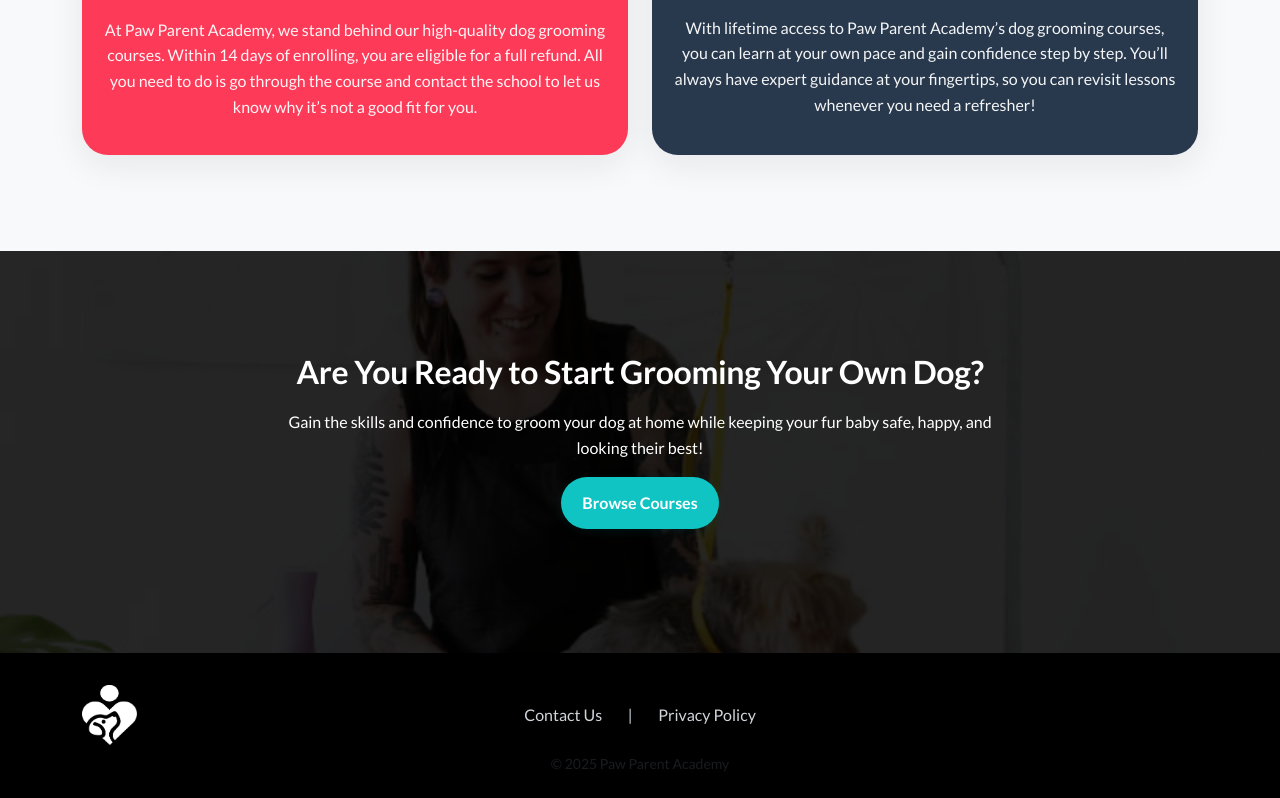
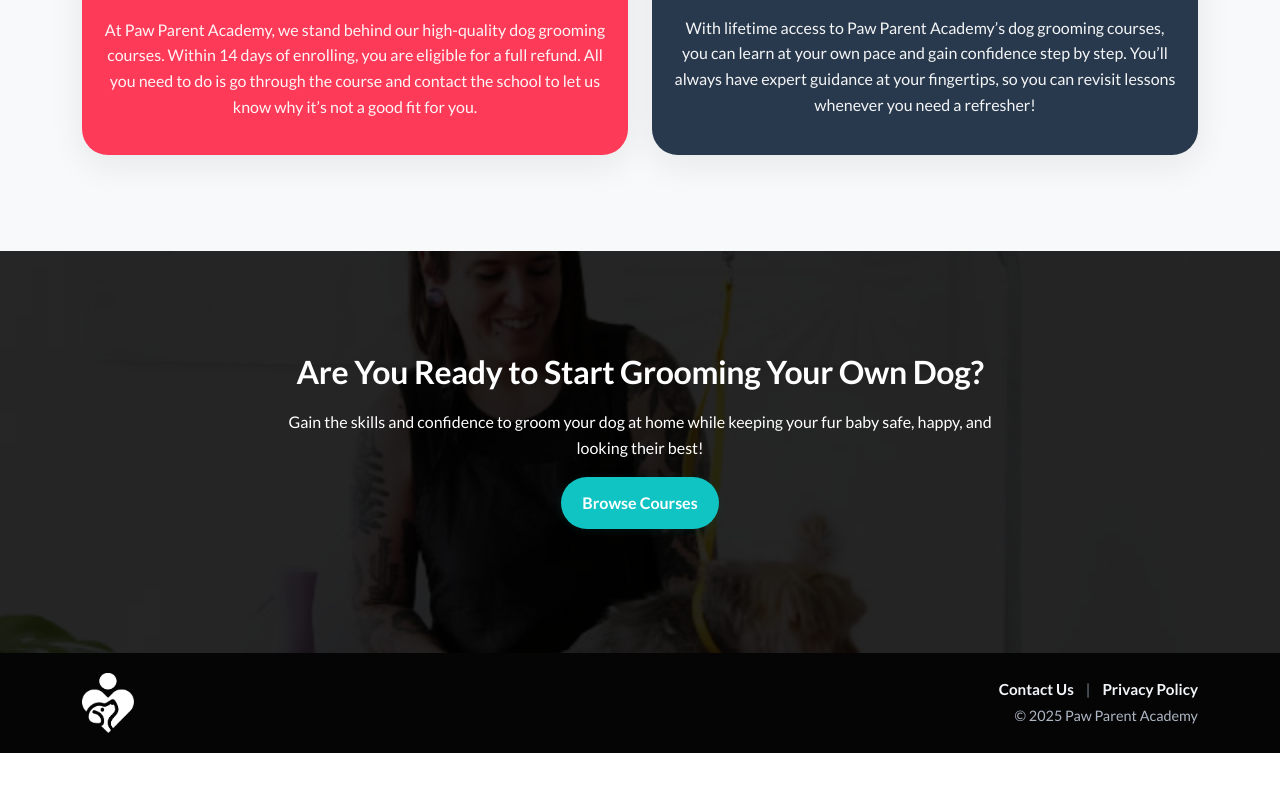
Before and after one commit to QCCareerSchool-Org/www.pawparentacademy.com, a Next.js app: page / in a window 1280 px wide. Shown: the part 4206-5004 px from the top of the page. After the commit the page ends 4959 px from the top, so only its background shows below. Built offline with nearby package versions, Linux system fonts and the light colour scheme.

Commit message:
Update footer

```diff
--- a/src/components/CoursePage/CourseModulesCarousel/index.tsx
+++ b/src/components/CoursePage/CourseModulesCarousel/index.tsx
@@ -1,14 +1,14 @@
 'use client';
 
 import { useCallback, useEffect, useRef, useState } from 'react';
-import Image from 'next/image';
+import Image, { type StaticImageData } from 'next/image';
 import styles from './styles.module.scss';
 
 export interface CourseModuleInfo {
   title: string;
   subtitle: string;
   description: string;
-  image: string;
+  image: string | StaticImageData;
 }
 
 interface CourseModulesCarouselProps {
--- a/src/components/CoursePage/LeadMagnetForm/styles.module.scss
+++ b/src/components/CoursePage/LeadMagnetForm/styles.module.scss
@@ -1,5 +1,5 @@
 .wrapper {
-  background-image: url('https://kajabi-storefronts-production.kajabi-cdn.com/kajabi-storefronts-production/file-uploads/themes/2159797494/settings_images/c174cf6-d7f3-01ec-a785-672b3ba7205b_hero-blue.jpg');
+  background-image: url('./cta-footer.jpg');
   background-size: cover;
   background-position: center;
   position: relative;
--- a/src/components/Footer/Footer.module.scss
+++ b/src/components/Footer/Footer.module.scss
@@ -1,34 +1,63 @@
+
 .footer {
-  background: #000;
-  color: #cbd5e1;
-  padding: 1.5rem 0;
+  background: #050505;
+  color: #d7dde5;
+  padding: 1.25rem 0;
+  font-size: 0.95rem;
+}
+
+.inner {
+  display: flex;
+  align-items: center;
+  justify-content: space-between;
+  gap: 1rem;
+  flex-wrap: wrap;
+}
+
+.brand img {
+  width: 52px;
+  height: auto;
+  display: block;
+}
+
+.meta {
+  display: flex;
+  flex-direction: column;
+  align-items: flex-end;
+  gap: 0.2rem;
+  text-align: right;
+}
+
+.links {
+  display: flex;
+  align-items: center;
+  gap: 0.75rem;
 }
 
 .link {
-  color: #d1d5db;
+  color: #f2f5f9;
   text-decoration: none;
-  margin: 0 0.6rem;
+  font-weight: 600;
 }
 
-.social {
-  display: flex;
-  gap: 0.5rem;
-  justify-content: center;
-  align-items: center;
+.separator {
+  color: #7a8392;
 }
 
-.icon {
-  color: var(--brand-teal);
-  font-size: 1rem;
-  width: 36px;
-  height: 36px;
-  display: inline-flex;
-  align-items: center;
-  justify-content: center;
-  text-decoration: none;
+.copy {
+  margin: 0;
+  color: #aeb7c4;
+  font-size: 0.9rem;
 }
 
-.brand {
-  color: var(--brand-color);
-  font-weight: 700;
+@media (max-width: 575px) {
+  .inner {
+    flex-direction: column;
+    text-align: center;
+  }
+
+  .meta {
+    align-items: center;
+    text-align: center;
+  }
 }
--- a/src/components/Footer/index.tsx
+++ b/src/components/Footer/index.tsx
@@ -3,36 +3,31 @@
 import styles from './Footer.module.scss';
 import whiteLogoIcon from '@/images/ppa-logo.jpg';
 
-export default function Footer(){
+export default function Footer() {
   return (
     <footer className={styles.footer} role="contentinfo">
-      <div className="container footer__container media">
-        <div className="row align-items-center py-2">
-          <div className="col-md-3 text-center text-md-start">
-            <Link href="/"><Image src={whiteLogoIcon} alt="Footer Logo" width={55} height={60} /></Link>
+      <div className="container">
+        <div className={styles.inner}>
+          <div className={styles.brand}>
+            <Link href="/" aria-label="Paw Parent Academy home">
+              <Image src={whiteLogoIcon} alt="Paw Parent Academy logo" width={52} height={52} />
+            </Link>
           </div>
 
-          <div className="col-md-6 text-center">
-            <nav aria-label="Footer links">
-              <Link href="/contact" className={styles.link}>Contact Us</Link>
-              <span className="mx-3">|</span>
-              <Link href="/privacy-policy" className={styles.link}>Privacy Policy</Link>
+          <div className={styles.meta}>
+            <nav aria-label="Footer links" className={styles.links}>
+              <Link href="/contact" className={styles.link}>
+                Contact Us
+              </Link>
+              <span aria-hidden="true" className={styles.separator}>
+                |
+              </span>
+              <Link href="/privacy-policy" className={styles.link}>
+                Privacy Policy
+              </Link>
             </nav>
+            <p className={styles.copy}>© 2025 Paw Parent Academy</p>
           </div>
-
-          <div className="col-md-3 text-center text-md-end">
-            <div className={styles.social}>
-              <a href="https://www.facebook.com/pawparentacademy" aria-label="Facebook" className={styles.icon}><i className="fab fa-facebook-f" /></a>
-              <a href="https://www.instagram.com/pawparentacademy" aria-label="Instagram" className={styles.icon}><i className="fab fa-instagram" /></a>
-              <a href="https://www.youtube.com/@PawParentAcademy" aria-label="YouTube" className={styles.icon}><i className="fab fa-youtube" /></a>
-              <a href="https://in.pinterest.com/pawparentacademy/" aria-label="Pinterest" className={styles.icon}><i className="fab fa-pinterest-p" /></a>
-              <a href="https://www.tiktok.com/@pawparentacademy" aria-label="TikTok" className={styles.icon}><i className="fab fa-tiktok" /></a>
-            </div>
-          </div>
-        </div>
-
-        <div className="row">
-          <div className="col-12 text-center small text-muted">© 2025 Paw Parent Academy</div>
         </div>
       </div>
     </footer>
```
Also changed, not shown: src/components/CoursePage/LeadMagnetForm/cta-footer.jpg (added).
